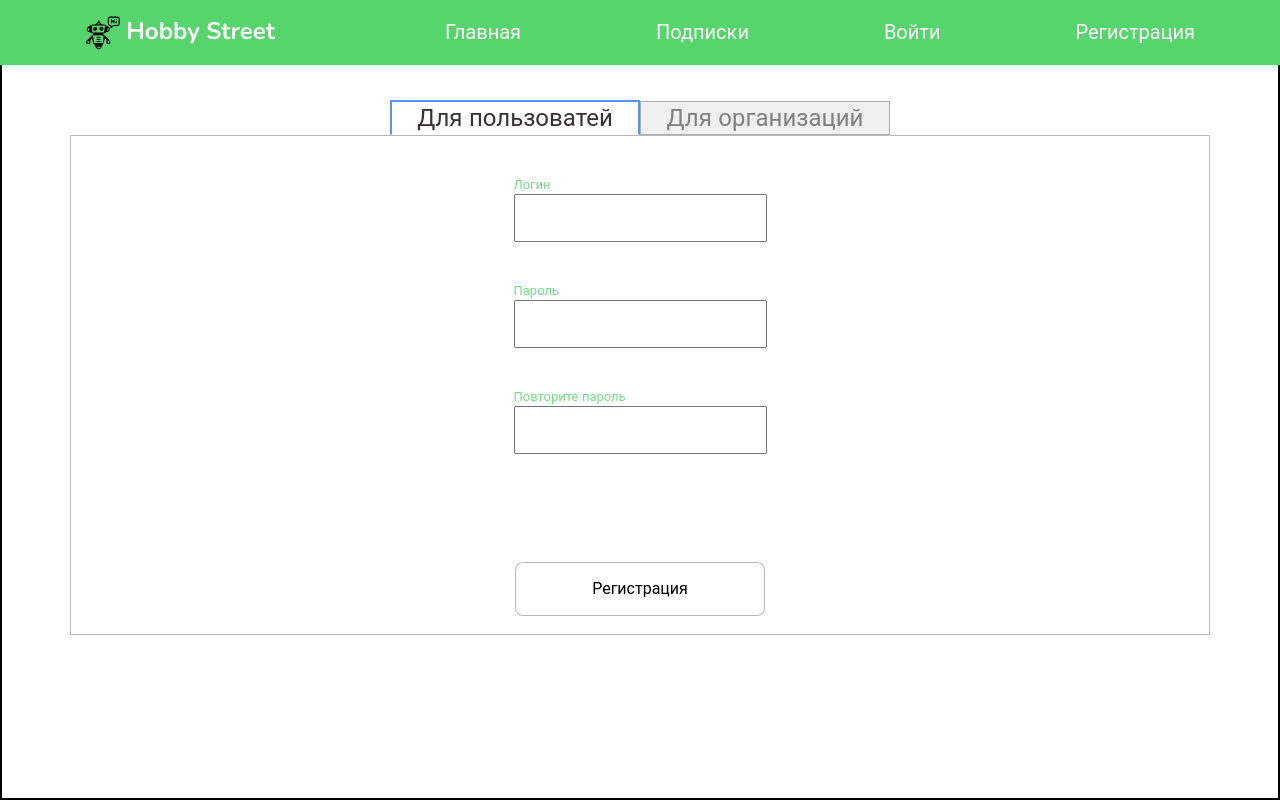
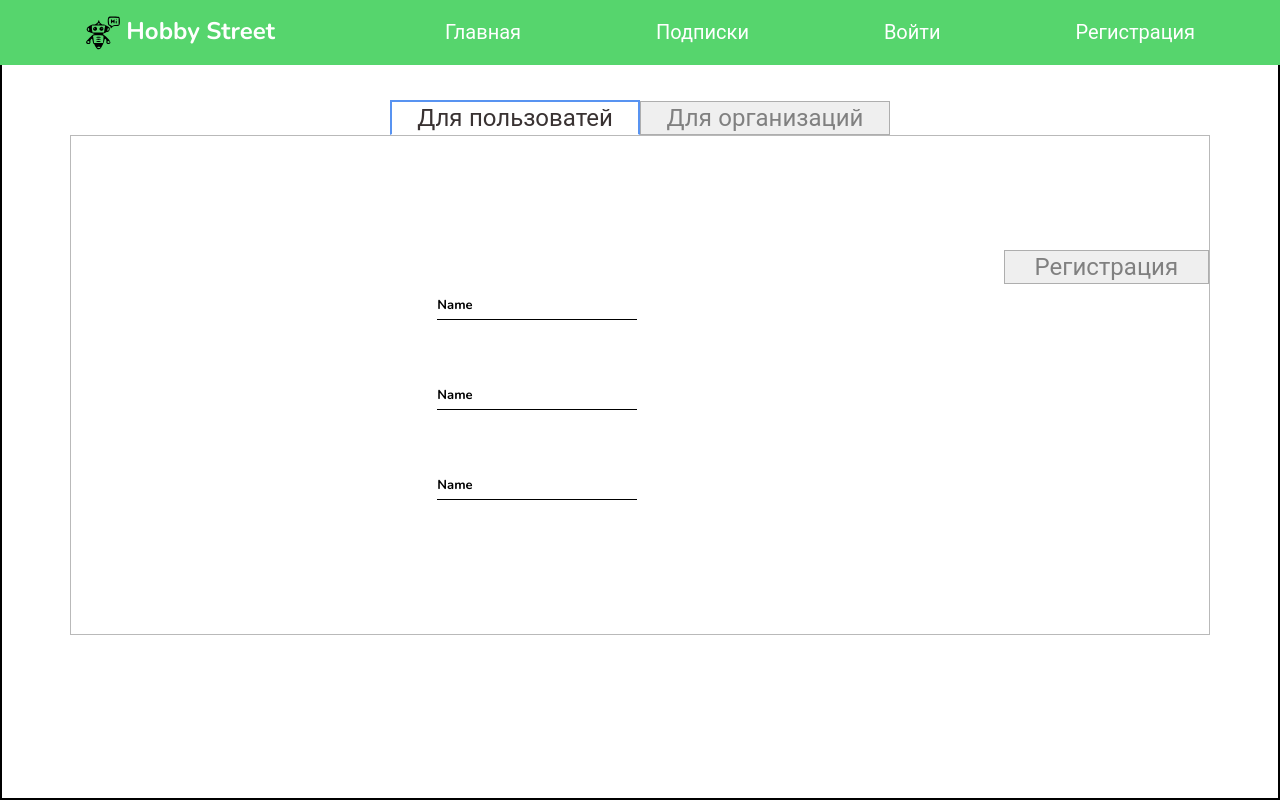
Before and after one commit to alex01-kulnis/front-reactjs, a React (Create React App) app: page /registration in a window 1280 px wide. Built offline with nearby package versions, Linux system fonts and the light colour scheme.

Commit message:
fix org-form(2)

```diff
--- a/src/components/oraganization-form/OrganizationForm.tsx
+++ b/src/components/oraganization-form/OrganizationForm.tsx
@@ -9,70 +9,52 @@ type OrganizationFormProps = {
 
 const OrganizationForm: React.FC<OrganizationFormProps> = ({ value }) => {
   return (
-    <div className="block-org-form">
-      <div className={value === 2 ? 'active-content-block-org-form' : 'content-block-org-form'}>
-        <div className="block-input">
+    <div className={value === 2 ? 'active-content-block-org-form' : 'content-block-org-form'}>
+      <div className="block-org-input">
+        <div className="block-content">
           <div className="input-field">
             <input type="text" name="name" autoComplete="off" required />
             <label htmlFor="Name" className="label-name">
-              <span className="content-name">Name</span>
+              <span className="content-name">организация</span>
             </label>
           </div>
           <div className="input-field">
             <input type="text" name="name" autoComplete="off" required />
             <label htmlFor="Name" className="label-name">
-              <span className="content-name">Name</span>
+              <span className="content-name">организация1</span>
             </label>
           </div>
           <div className="input-field">
             <input type="text" name="name" autoComplete="off" required />
             <label htmlFor="Name" className="label-name">
-              <span className="content-name">Name</span>
+              <span className="content-name">организация2</span>
             </label>
           </div>
         </div>
-        <div className="block-input">
+        <div className="block-content">
           <div className="input-field">
             <input type="text" name="name" autoComplete="off" required />
             <label htmlFor="Name" className="label-name">
-              <span className="content-name">Name</span>
+              <span className="content-name">организация</span>
             </label>
           </div>
           <div className="input-field">
             <input type="text" name="name" autoComplete="off" required />
             <label htmlFor="Name" className="label-name">
-              <span className="content-name">Name</span>
+              <span className="content-name">организация1</span>
             </label>
           </div>
           <div className="input-field">
             <input type="text" name="name" autoComplete="off" required />
             <label htmlFor="Name" className="label-name">
-              <span className="content-name">Name</span>
+              <span className="content-name">организация2</span>
             </label>
           </div>
         </div>
-        <div className="block-input">
-          <div className="input-field">
-            <input type="text" name="name" autoComplete="off" required />
-            <label htmlFor="Name" className="label-name">
-              <span className="content-name">Name</span>
-            </label>
-          </div>
-          <div className="input-field">
-            <input type="text" name="name" autoComplete="off" required />
-            <label htmlFor="Name" className="label-name">
-              <span className="content-name">Name</span>
-            </label>
-          </div>
-          <div className="input-field">
-            <input type="text" name="name" autoComplete="off" required />
-            <label htmlFor="Name" className="label-name">
-              <span className="content-name">Name</span>
-            </label>
-          </div>
+        <div className="sumbit-button">
+          <button>Регистрация</button>
         </div>
       </div>
-      <button type="submit">Регистрация</button>
     </div>
   );
 };
--- a/src/components/oraganization-form/organizationForm.scss
+++ b/src/components/oraganization-form/organizationForm.scss
@@ -1,13 +1,34 @@
-.block-org-form {
+.content-block-org-form {
+  display: none;
+}
+
+.active-content-block-org-form {
   display: flex;
   flex-direction: column;
-  justify-content: center;
+  justify-content: space-around;
+  width: 100%;
+  // align-items: flex-start;
+}
+
+.block-org-input {
+  display: flex;
+  flex-direction: column;
   width: 100%;
   height: 100%;
-  align-items: center;
+
+  .block-content {
+    display: flex;
+    flex-direction: row;
+    justify-content: space-around;
+  }
+
+  .sumbit-button {
+    display: flex;
+    justify-content: space-around;
+    margin-top: 20px;
+  }
 
   button {
-    margin-top: 50px;
     background-color: white;
     border-radius: 8px;
     color: white;
@@ -25,20 +46,3 @@
     }
   }
 }
-
-.content-block-org-form {
-  display: none;
-}
-
-.active-content-block-org-form {
-  display: flex;
-  justify-content: space-around;
-  width: 100%;
-  align-items: flex-start;
-
-  .block-input {
-    display: flex;
-    flex-direction: column;
-    justify-content: space-around;
-  }
-}
--- a/src/components/user-form/UserForm.tsx
+++ b/src/components/user-form/UserForm.tsx
@@ -8,19 +8,30 @@ type UserFormProps = {
 
 const UserForm: React.FC<UserFormProps> = ({ value }) => {
   return (
-    <div className={value === 1 ? 'content  active-content' : 'content'}>
-      <div className="field-item">
-        <label htmlFor="">Логин</label>
-        <input type="text" />
+    <div className={value === 1 ? 'active-content-block-user-form' : 'content-block-user-form'}>
+      <div className="block-user-form">
+        <div className="block-input">
+          <div className="input-field">
+            <input type="text" name="name" autoComplete="off" required />
+            <label htmlFor="Name" className="label-name">
+              <span className="content-name">Name</span>
+            </label>
+          </div>
+          <div className="input-field">
+            <input type="text" name="name" autoComplete="off" required />
+            <label htmlFor="Name" className="label-name">
+              <span className="content-name">Name</span>
+            </label>
+          </div>
+          <div className="input-field">
+            <input type="text" name="name" autoComplete="off" required />
+            <label htmlFor="Name" className="label-name">
+              <span className="content-name">Name</span>
+            </label>
+          </div>
+        </div>
       </div>
-      <div className="field-item">
-        <label htmlFor="">Пароль</label>
-        <input type="text" />
-      </div>
-      <div className="field-item">
-        <label htmlFor="">Повторите пароль</label>
-        <input type="text" />
-      </div>
+      <button type="submit">Регистрация</button>
     </div>
   );
 };
--- a/src/components/user-form/userForm.scss
+++ b/src/components/user-form/userForm.scss
@@ -1,46 +1,14 @@
-.content-form {
+.block-user-form {
   display: flex;
   flex-direction: column;
   justify-content: center;
-  align-items: center;
-  height: 500px;
   width: 100%;
-  border: 1px solid rgba(0, 0, 0, 0.274);
-}
-
-.content {
-  display: flex;
-  justify-content: center;
-  align-items: center;
-  background: white;
-  padding: 20px;
-  width: 100%;
-  // height: 100%;
-  display: none;
-
-  input {
-    width: 100%;
-    padding: 10px;
-    font-size: 18px;
-  }
-
-  .field-item {
-    display: flex;
-    flex-direction: column;
-    margin: 20px;
-    color: #56d56dd0;
-  }
-}
-
-.active-content {
-  display: flex;
-  flex-direction: column;
-  justify-content: center;
+  height: 100%;
   align-items: center;
 
   button {
-    margin-top: 5px;
-    background-color: white; /* Green */
+    margin-top: 50px;
+    background-color: white;
     border-radius: 8px;
     color: white;
     padding: 15px 32px;
@@ -52,8 +20,25 @@
     color: black;
 
     &:hover {
-      background-color: #4caf50; /* Green */
+      background-color: #4caf50;
       color: white;
     }
   }
 }
+
+.content-block-user-form {
+  display: none;
+}
+
+.active-content-block-user-form {
+  display: flex;
+  justify-content: space-around;
+  width: 100%;
+  align-items: flex-start;
+
+  .block-input {
+    display: flex;
+    flex-direction: column;
+    justify-content: space-around;
+  }
+}
```
